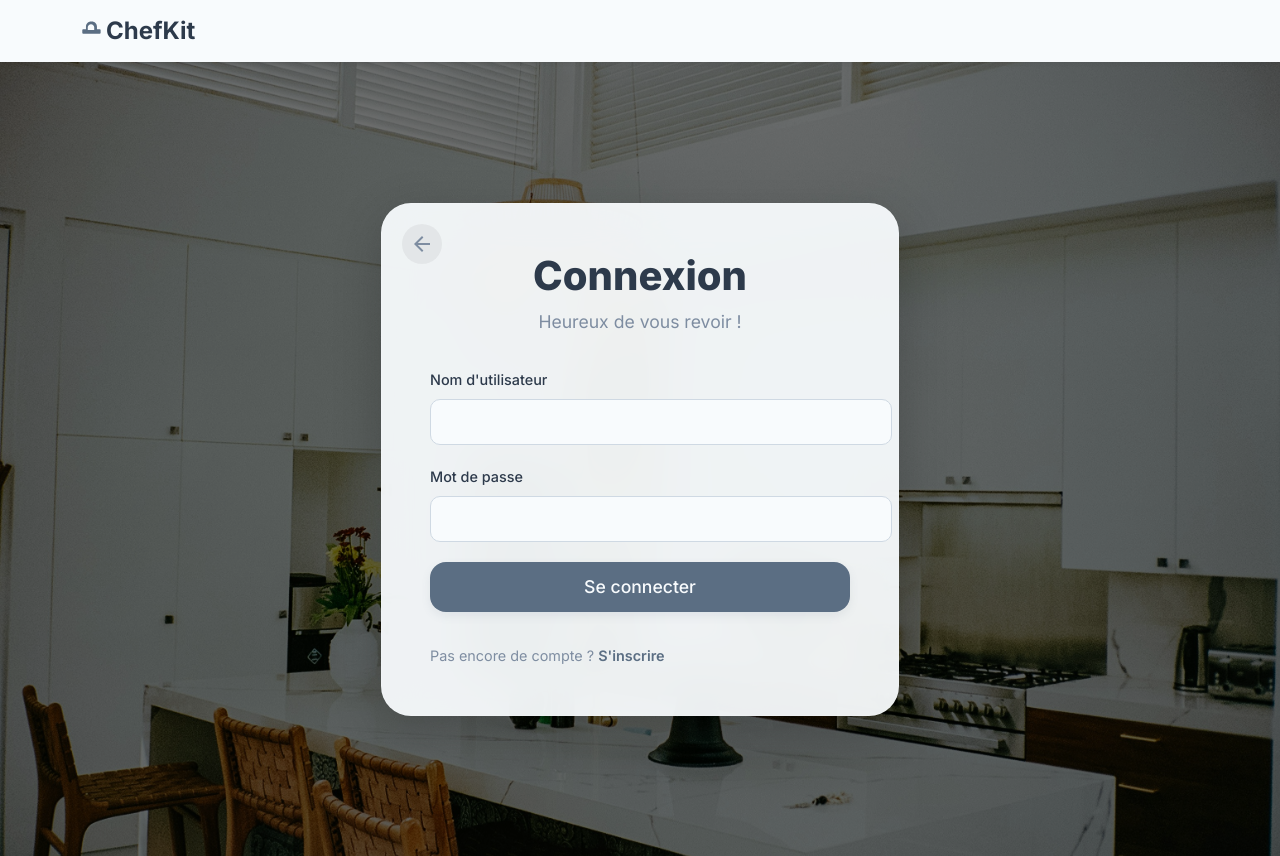
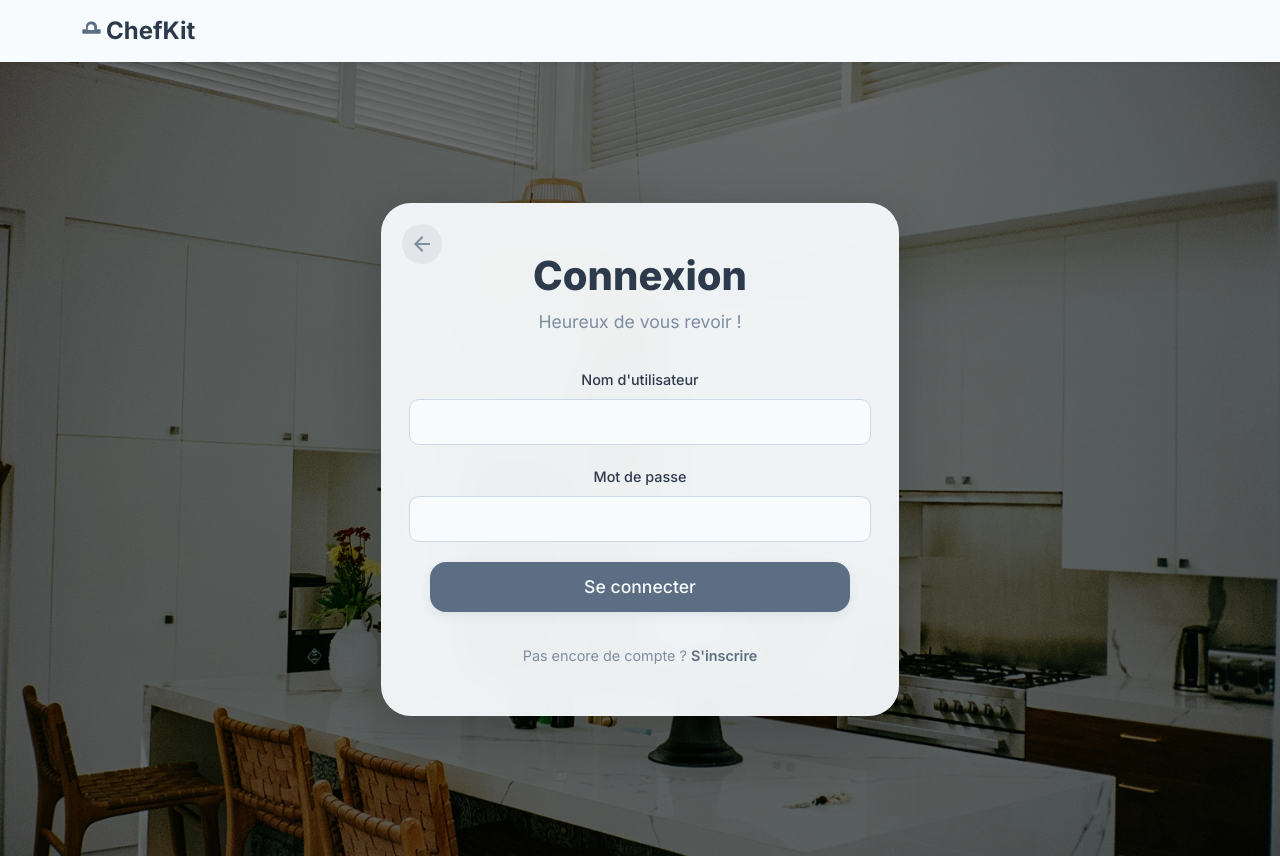
Before and after one commit to SebDors/ChefKit_front, an Angular app: page /login in a window 1280 px wide. Built offline with nearby package versions, Linux system fonts and the light colour scheme.

Commit message:
centré login

```diff
--- a/src/app/login/login.component.scss
+++ b/src/app/login/login.component.scss
@@ -59,12 +59,13 @@
 }
 
 /* Styles du formulaire */
-.auth-form {
-  text-align: left;
-}
+
 
 .form-group {
   margin-bottom: var(--spacing-md);
+  display: flex;
+  flex-direction: column;
+  align-items: center;
 }
 
 .form-label {
```
